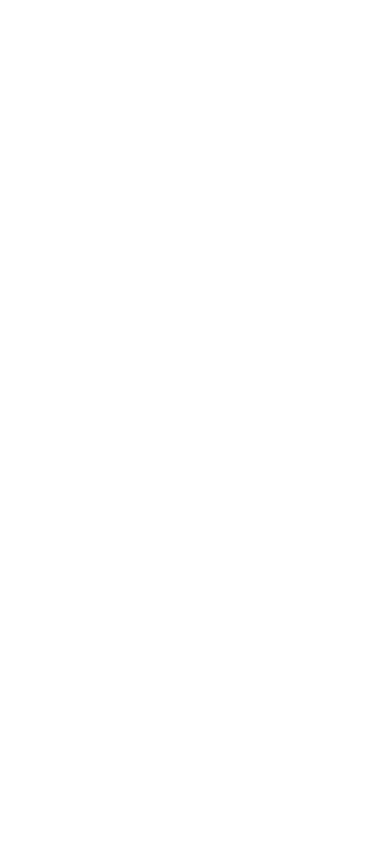
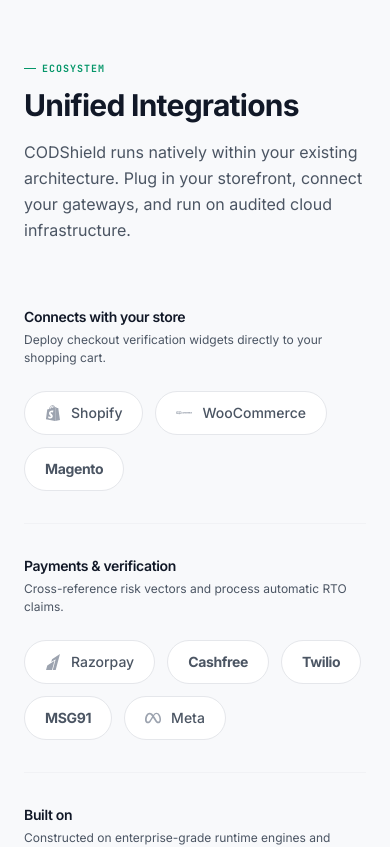
Before and after one commit to Aparajita-eng/CODShield, a Next.js app in the folder frontend/: page / in a window 390 px wide. Shown: the part 6860-7707 px from the top of the page. Before the commit the page ends 6814 px from the top, so only its background shows below. Built offline with nearby package versions, Linux system fonts and the light colour scheme.

Commit message:
feat: add Integrations section with chip design and react-icons/si brand marks

```diff
--- a/frontend/package.json
+++ b/frontend/package.json
@@ -16,6 +16,7 @@
     "next": "16.2.10",
     "react": "19.2.4",
     "react-dom": "19.2.4",
+    "react-icons": "^5.7.0",
     "recharts": "^3.9.2"
   },
   "devDependencies": {
--- a/frontend/src/app/page.tsx
+++ b/frontend/src/app/page.tsx
@@ -2,6 +2,7 @@
 import Link from "next/link";
 import Navigation from "@/components/Navigation";
 import DashboardShowcase from "@/components/DashboardShowcase";
+import Integrations from "@/components/Integrations";
 import { useState, useEffect } from "react";
 import { motion, useReducedMotion } from "framer-motion";
 import { ArrowRight, TrendingDown, PackageX, PhoneOff, BarChart2, AlertTriangle, CheckCircle, Info, Smartphone, MessageSquare, Gauge, Network, History, MapPin, FileCheck, Bell, LineChart } from "lucide-react";
@@ -545,6 +546,7 @@
       </section>
 
       <DashboardShowcase />
+      <Integrations />
     </>
   );
 }
--- /dev/null
+++ b/frontend/src/components/Integrations.tsx
@@ -0,0 +1,142 @@
+"use client";
+import React from "react";
+import { SiShopify, SiWoocommerce, SiRazorpay, SiMeta, SiExpress, SiCloudflare } from "react-icons/si";
+
+interface Integration {
+  name: string;
+  icon?: React.ComponentType<any>;
+  brandColor: string;
+}
+
+interface Category {
+  title: string;
+  description: string;
+  items: Integration[];
+}
+
+const categories: Category[] = [
+  {
+    title: "Connects with your store",
+    description: "Deploy checkout verification widgets directly to your shopping cart.",
+    items: [
+      { name: "Shopify", icon: SiShopify, brandColor: "#96BF48" },
+      { name: "WooCommerce", icon: SiWoocommerce, brandColor: "#96588A" },
+      { name: "Magento", brandColor: "#EE672A" },
+    ],
+  },
+  {
+    title: "Payments & verification",
+    description: "Cross-reference risk vectors and process automatic RTO claims.",
+    items: [
+      { name: "Razorpay", icon: SiRazorpay, brandColor: "#3399FF" },
+      { name: "Cashfree", brandColor: "#0052FF" },
+      { name: "Twilio", brandColor: "#F22F46" },
+      { name: "MSG91", brandColor: "#FF5722" },
+      { name: "Meta", icon: SiMeta, brandColor: "#0668E1" },
+    ],
+  },
+  {
+    title: "Built on",
+    description: "Constructed on enterprise-grade runtime engines and delivery networks.",
+    items: [
+      { name: "Express", icon: SiExpress, brandColor: "#000000" },
+      { name: "AWS", brandColor: "#FF9900" },
+      { name: "Cloudflare", icon: SiCloudflare, brandColor: "#F38020" },
+    ],
+  },
+];
+
+export default function Integrations() {
+  return (
+    <section className="bg-bg-raised border-t border-border-default">
+      <div className="max-w-7xl mx-auto px-6 lg:px-8 py-24">
+        {/* Section Header */}
+        <div className="max-w-xl mb-16">
+          <span className="inline-flex items-center gap-1.5 text-[10px] font-mono font-bold tracking-widest text-accent uppercase mb-3">
+            <span className="w-3 h-px bg-accent inline-block"></span>
+            Ecosystem
+          </span>
+          <h2 className="font-sans font-bold text-3xl sm:text-4xl text-ink-primary tracking-tight leading-[1.15]">
+            Unified Integrations
+          </h2>
+          <p className="mt-4 text-base text-ink-secondary leading-relaxed">
+            CODShield runs natively within your existing architecture. Plug in your storefront, connect your gateways, and run on audited cloud infrastructure.
+          </p>
+        </div>
+
+        {/* Integration Rows */}
+        <div className="space-y-8">
+          {categories.map((cat, idx) => (
+            <div
+              key={idx}
+              className="flex flex-col lg:flex-row lg:items-center justify-between gap-6 pb-8 border-b border-border-default/40 last:border-b-0 last:pb-0"
+            >
+              <div className="lg:w-80 shrink-0">
+                <h3 className="font-sans font-semibold text-sm text-ink-primary tracking-tight">
+                  {cat.title}
+                </h3>
+                <p className="text-[12px] text-ink-secondary mt-1 max-w-md">
+                  {cat.description}
+                </p>
+              </div>
+
+              <div className="flex flex-wrap items-center gap-3 lg:justify-end flex-grow">
+                {cat.items.map((item, itemIdx) => {
+                  const Icon = item.icon;
+                  return (
+                    <div
+                      key={itemIdx}
+                      aria-label={`${item.name} Integration`}
+                      className="h-11 px-5 bg-white border border-border-default rounded-full flex items-center justify-center gap-2.5 transition-all duration-200 cursor-pointer hover:-translate-y-0.5 hover:shadow-sm hover:border-accent/40 group shrink-0"
+                    >
+                      {Icon ? (
+                        <>
+                          <Icon
+                            className="w-4 h-4 text-ink-tertiary transition-colors duration-200"
+                            style={
+                              {
+                                "--hover-color": item.brandColor,
+                              } as React.CSSProperties
+                            }
+                          />
+                          <span
+                            className="text-sm font-medium text-ink-secondary transition-colors duration-200"
+                            style={
+                              {
+                                "--hover-color": item.brandColor,
+                              } as React.CSSProperties
+                            }
+                          >
+                            {item.name}
+                          </span>
+                        </>
+                      ) : (
+                        <span
+                          className="text-sm font-bold tracking-tight text-ink-secondary transition-colors duration-200"
+                          style={
+                            {
+                              "--hover-color": item.brandColor,
+                            } as React.CSSProperties
+                          }
+                        >
+                          {item.name}
+                        </span>
+                      )}
+                    </div>
+                  );
+                })}
+              </div>
+            </div>
+          ))}
+        </div>
+      </div>
+
+      {/* Styled Hover styles using inline component style tag to prevent tailwind config hacks */}
+      <style jsx global>{`
+        .group:hover [style*="--hover-color"] {
+          color: var(--hover-color) !important;
+        }
+      `}</style>
+    </section>
+  );
+}
```
Also changed, not shown: 1 other file (tests, documents, lock files or other folders).
